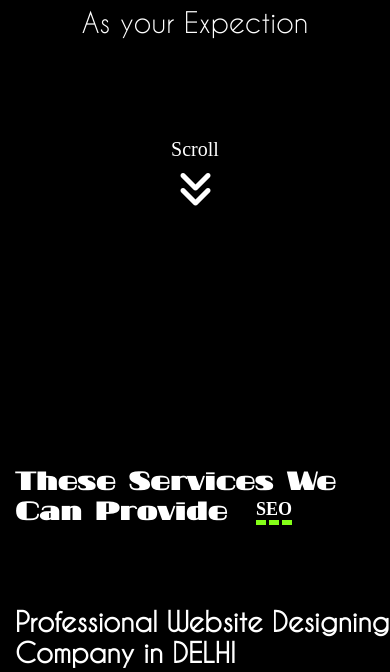
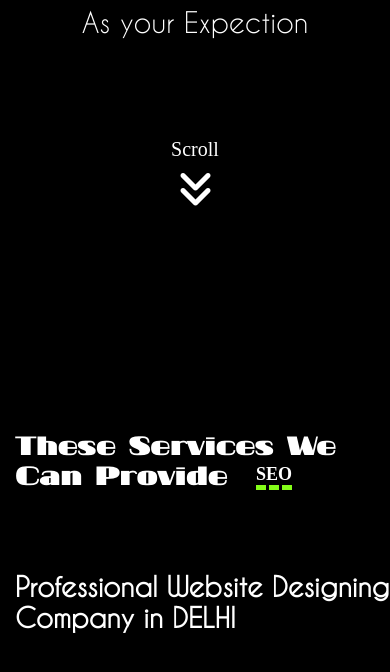
Before and after one commit to Rajakumardeveloper/WEBEXPERT, a plain HTML site: page index.html in a window 390 px wide. Shown: the part 428-1100 px from the top of the page. Drawn offline with nearby package versions, Linux system fonts and the light colour scheme; a web font is replaced by a local one.

Commit message:
Update style.css

```diff
--- a/style.css
+++ b/style.css
@@ -196,7 +196,7 @@
    margin-top: 100px;
  }
    .services .text h2{
-    padding-top: 50px;
+    padding-top: 15px;
     font-size:22px;
   }
   .services .text span{
```
